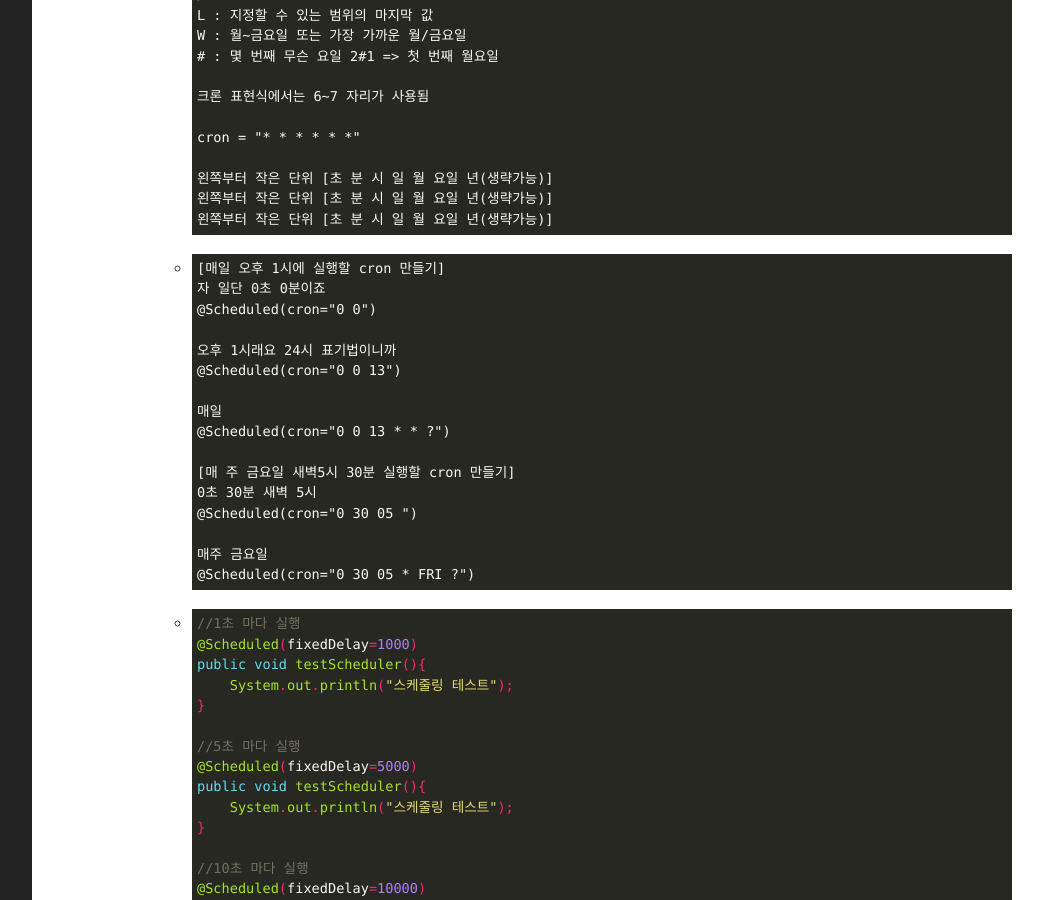
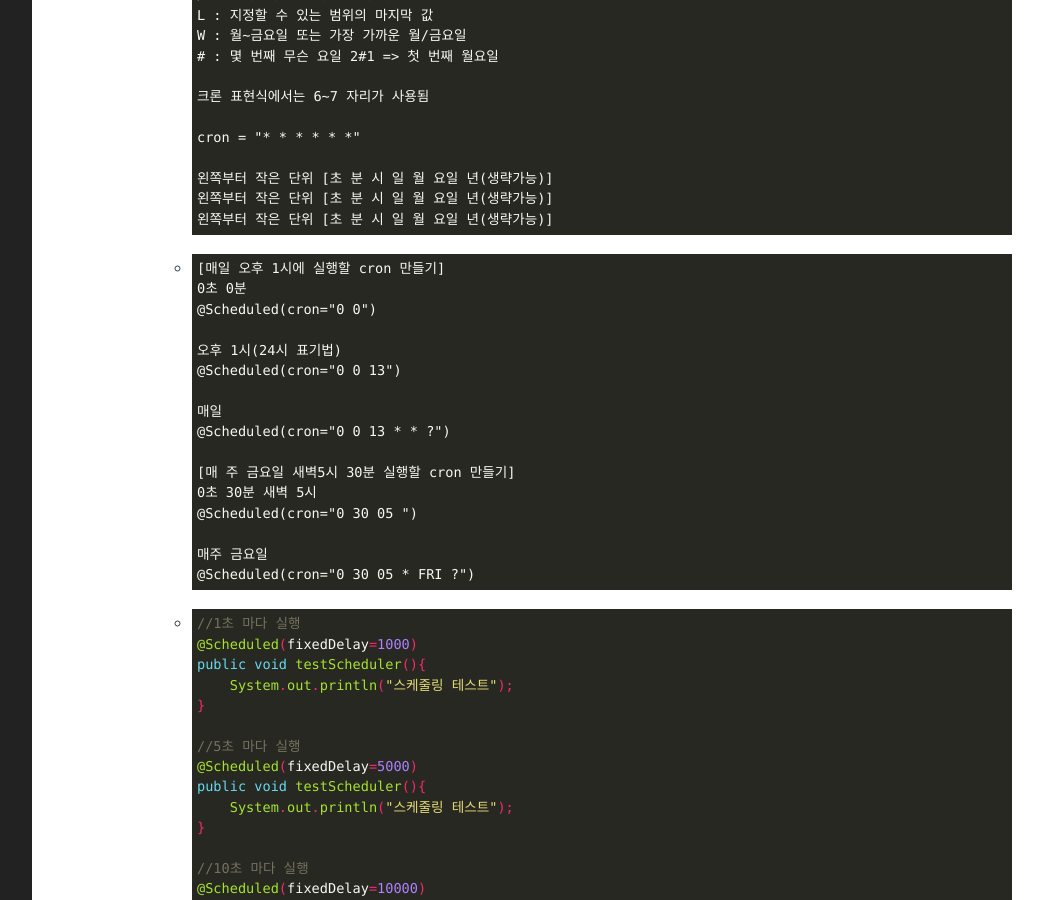
Before and after one commit to junghwan1224/junghwan1224.github.io, a Jekyll site: the page built from _posts/2021-06-26-Spring-Scheduler.md, in a window 1280 px wide and 900 px high, scrolled down 795 px. Shown: the whole window, without its empty margins (188-1231 px from the left). Built offline with Jekyll 4.4.1, drawn with Linux system fonts in a browser that asks for light colours.

Commit message:
modify text

````diff
--- a/_posts/2021-06-26-Spring-Scheduler.md
+++ b/_posts/2021-06-26-Spring-Scheduler.md
@@ -53,10 +53,10 @@ category: Java
 
   - ```
     [매일 오후 1시에 실행할 cron 만들기]
-    자 일단 0초 0분이죠
+    0초 0분
     @Scheduled(cron="0 0")
 
-    오후 1시래요 24시 표기법이니까
+    오후 1시(24시 표기법)
     @Scheduled(cron="0 0 13")
 
     매일
````
